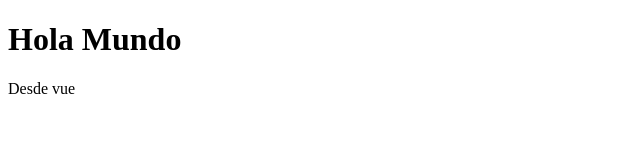
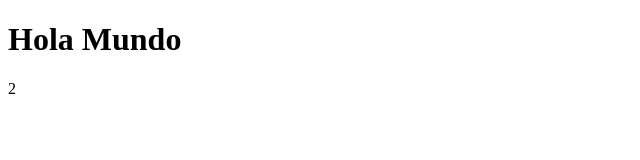
Before and after one commit to Jamesxtmp/VueLearn, a plain HTML site: page index.html in a window 1280 px wide. Shown: the full height of the page, 0-640 px from the left. Drawn offline with nearby package versions, Linux system fonts and the light colour scheme.

Commit message:
31-Representacion declarativa

```diff
--- a/app.js
+++ b/app.js
@@ -1,8 +1,7 @@
 const app = Vue.createApp({
-    template: `
-        <h1>Hola Mundo</h1>
-        <p>Desde vue</p>
-
-    `
+    // template: `
+    //     <h1> Hola Mundo </h1>
+    //     <p> Desde Vue </p>
+    // `
 })
 app.mount('#AppVue')
--- a/index.html
+++ b/index.html
@@ -5,12 +5,15 @@
     <meta http-equiv="X-UA-Compatible" content="IE=edge">
     <meta name="viewport" content="width=device-width, initial-scale=1.0">
     <title>VueS2</title>
+    <script src="https://unpkg.com/vue@next"></script>
 </head>
 <body>
 
-    <div id="AppVue"></div>
+    <div id="AppVue">
+        <h1> Hola Mundo </h1>
+        <p> {{ 1+1 }} </p>
+    </div>
 
-    <script src="https://unpkg.com/vue@next"></script>
     <script src="app.js"></script>
 </body>
 </html>
```
